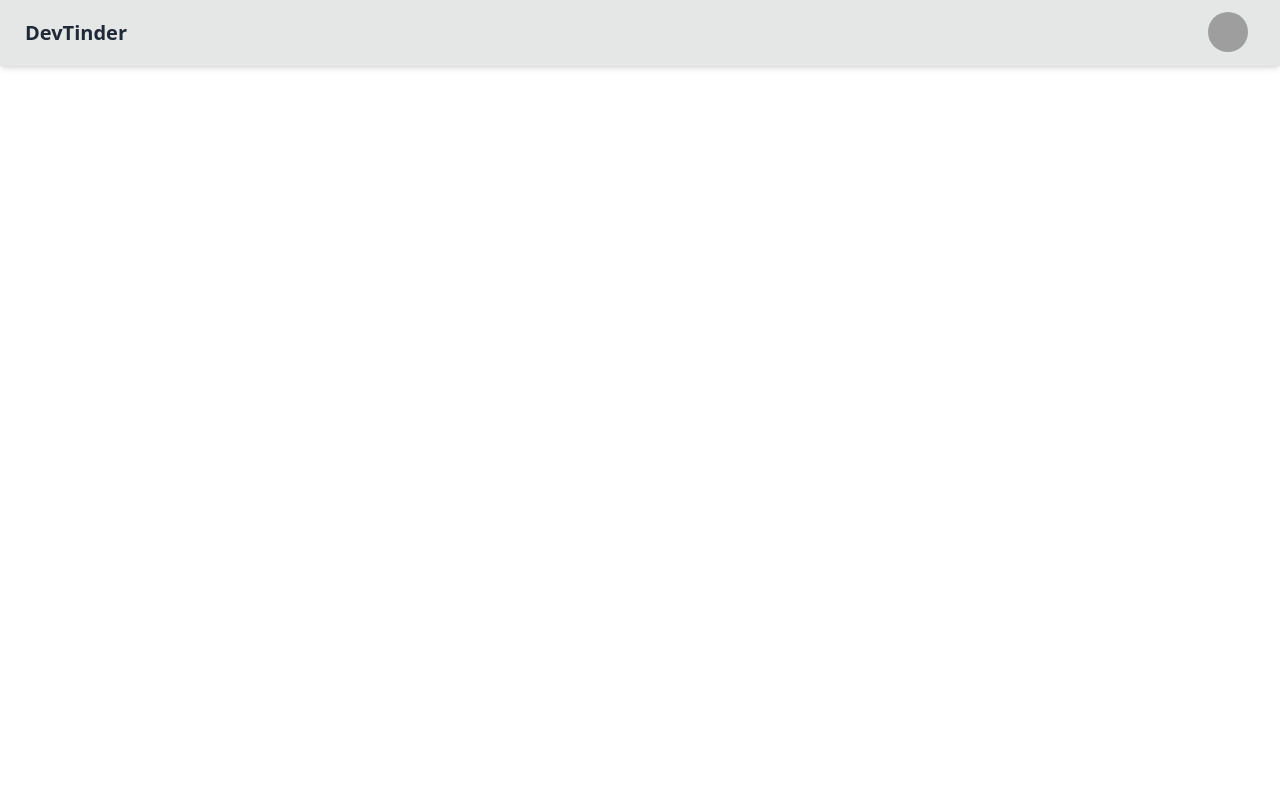
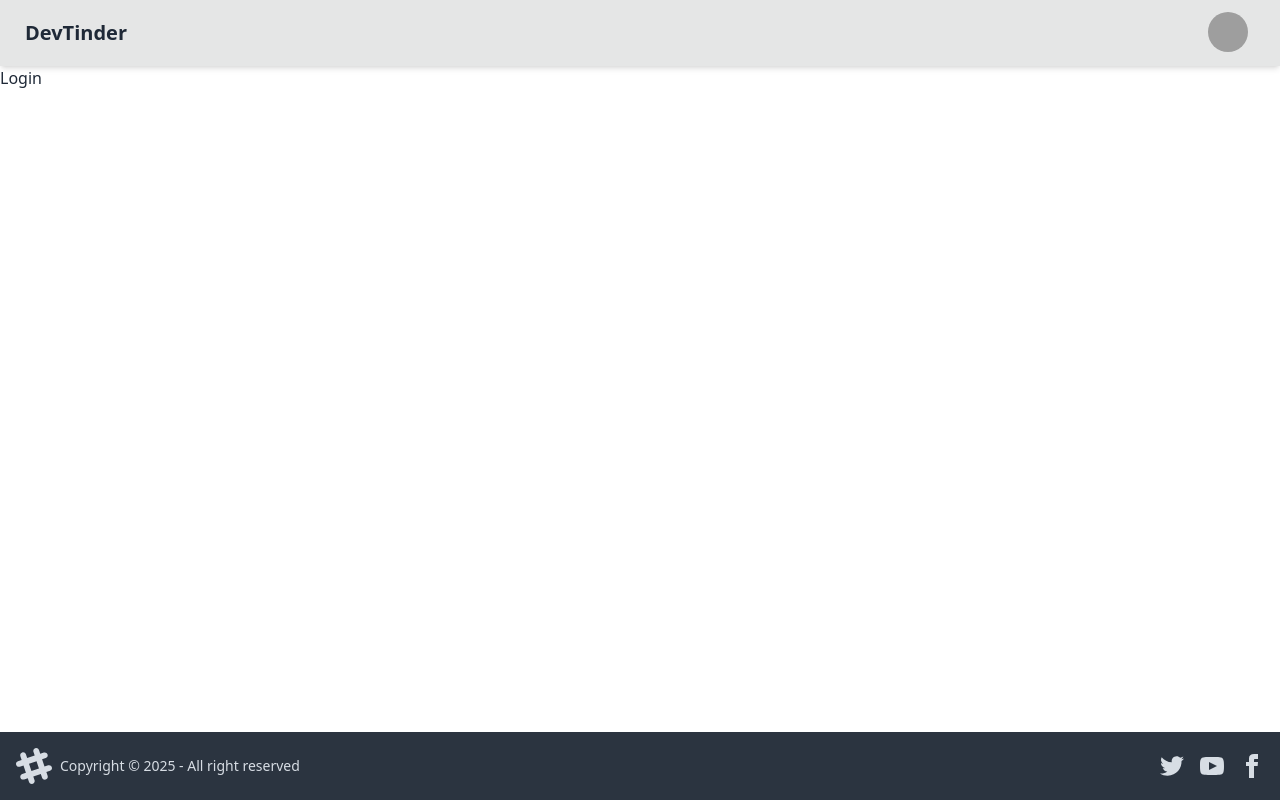
Before and after one commit to omkeshri/devSpark, a React (Vite) app in the folder Client/: page /login in a window 1280 px wide. Built offline with nearby package versions, Linux system fonts and the light colour scheme; grey boxes are pictures that could not be loaded.

Commit message:
added basic UI

```diff
--- a/Client/package.json
+++ b/Client/package.json
@@ -11,7 +11,8 @@
   },
   "dependencies": {
     "react": "^18.3.1",
-    "react-dom": "^18.3.1"
+    "react-dom": "^18.3.1",
+    "react-router-dom": "^7.1.1"
   },
   "devDependencies": {
     "@eslint/js": "^9.17.0",
--- a/Client/src/App.jsx
+++ b/Client/src/App.jsx
@@ -1,41 +1,23 @@
-import React from 'react'
+import React from "react";
+import { BrowserRouter, Routes, Route } from "react-router-dom";
+import Body from "./Body/Body";
+import Login from "./Auth/Login";
+import Profile from "./Profile/Profile";
 
 const App = () => {
   return (
     <div>
-      <div className="navbar bg-base-300 shadow-md">
-  <div className="flex-1">
-    <a className="btn btn-ghost text-xl">DevTinder</a>
-  </div>
-  <div className="flex-none gap-2">
-    {/* <div className="form-control">
-      <input type="text" placeholder="Search" className="input input-bordered w-24 md:w-auto" />
-    </div> */}
-    <div className="dropdown dropdown-end mr-5">
-      <div tabIndex={0} role="button" className="btn btn-ghost btn-circle avatar">
-        <div className="w-10 rounded-full">
-          <img
-            alt="Tailwind CSS Navbar component"
-            src="https://img.daisyui.com/images/stock/photo-1534528741775-53994a69daeb.webp" />
-        </div>
-      </div>
-      <ul
-        tabIndex={0}
-        className="menu menu-sm dropdown-content bg-base-200 rounded-box z-[1] mt-3 w-52 p-2 shadow">
-        <li>
-          <a className="justify-between">
-            Profile
-            <span className="badge">New</span>
-          </a>
-        </li>
-        <li><a>Settings</a></li>
-        <li><a>Logout</a></li>
-      </ul>
+      {/* <NavBar /> */}
+      <BrowserRouter basename="/">
+        <Routes>
+          <Route path="/" element={<Body />}>
+            <Route path="/login" element={<Login />} />
+            <Route path="/profile" element={<Profile />} />
+          </Route>
+        </Routes>
+      </BrowserRouter>
     </div>
-  </div>
-</div>
-    </div>
-  )
-}
+  );
+};
 
-export default App
+export default App;
--- /dev/null
+++ b/Client/src/Auth/Login.jsx
@@ -0,0 +1,9 @@
+import React from 'react'
+
+const Login = () => {
+  return (
+    <div>Login</div>
+  )
+}
+
+export default Login
--- /dev/null
+++ b/Client/src/Body/Body.jsx
@@ -0,0 +1,16 @@
+import React from 'react'
+import NavBar from '../Common/Navbar'
+import { Outlet } from 'react-router-dom'
+import Footer from '../Common/Footer'
+
+const Body = () => {
+  return (
+    <div>
+        <NavBar />
+        <Outlet />
+        <Footer />
+    </div>
+  )
+}
+
+export default Body
--- /dev/null
+++ b/Client/src/Common/Footer.jsx
@@ -0,0 +1,59 @@
+import React from "react";
+
+const Footer = () => {
+  return (
+    <footer className="footer bg-neutral text-neutral-content items-center p-4 fixed bottom-0">
+      <aside className="grid-flow-col items-center">
+        <svg
+          width="36"
+          height="36"
+          viewBox="0 0 24 24"
+          xmlns="http://www.w3.org/2000/svg"
+          fillRule="evenodd"
+          clipRule="evenodd"
+          className="fill-current"
+        >
+          <path d="M22.672 15.226l-2.432.811.841 2.515c.33 1.019-.209 2.127-1.23 2.456-1.15.325-2.148-.321-2.463-1.226l-.84-2.518-5.013 1.677.84 2.517c.391 1.203-.434 2.542-1.831 2.542-.88 0-1.601-.564-1.86-1.314l-.842-2.516-2.431.809c-1.135.328-2.145-.317-2.463-1.229-.329-1.018.211-2.127 1.231-2.456l2.432-.809-1.621-4.823-2.432.808c-1.355.384-2.558-.59-2.558-1.839 0-.817.509-1.582 1.327-1.846l2.433-.809-.842-2.515c-.33-1.02.211-2.129 1.232-2.458 1.02-.329 2.13.209 2.461 1.229l.842 2.515 5.011-1.677-.839-2.517c-.403-1.238.484-2.553 1.843-2.553.819 0 1.585.509 1.85 1.326l.841 2.517 2.431-.81c1.02-.33 2.131.211 2.461 1.229.332 1.018-.21 2.126-1.23 2.456l-2.433.809 1.622 4.823 2.433-.809c1.242-.401 2.557.484 2.557 1.838 0 .819-.51 1.583-1.328 1.847m-8.992-6.428l-5.01 1.675 1.619 4.828 5.011-1.674-1.62-4.829z"></path>
+        </svg>
+        <p>Copyright © {new Date().getFullYear()} - All right reserved</p>
+      </aside>
+      <nav className="grid-flow-col gap-4 md:place-self-center md:justify-self-end">
+        <a>
+          <svg
+            xmlns="http://www.w3.org/2000/svg"
+            width="24"
+            height="24"
+            viewBox="0 0 24 24"
+            className="fill-current"
+          >
+            <path d="M24 4.557c-.883.392-1.832.656-2.828.775 1.017-.609 1.798-1.574 2.165-2.724-.951.564-2.005.974-3.127 1.195-.897-.957-2.178-1.555-3.594-1.555-3.179 0-5.515 2.966-4.797 6.045-4.091-.205-7.719-2.165-10.148-5.144-1.29 2.213-.669 5.108 1.523 6.574-.806-.026-1.566-.247-2.229-.616-.054 2.281 1.581 4.415 3.949 4.89-.693.188-1.452.232-2.224.084.626 1.956 2.444 3.379 4.6 3.419-2.07 1.623-4.678 2.348-7.29 2.04 2.179 1.397 4.768 2.212 7.548 2.212 9.142 0 14.307-7.721 13.995-14.646.962-.695 1.797-1.562 2.457-2.549z"></path>
+          </svg>
+        </a>
+        <a>
+          <svg
+            xmlns="http://www.w3.org/2000/svg"
+            width="24"
+            height="24"
+            viewBox="0 0 24 24"
+            className="fill-current"
+          >
+            <path d="M19.615 3.184c-3.604-.246-11.631-.245-15.23 0-3.897.266-4.356 2.62-4.385 8.816.029 6.185.484 8.549 4.385 8.816 3.6.245 11.626.246 15.23 0 3.897-.266 4.356-2.62 4.385-8.816-.029-6.185-.484-8.549-4.385-8.816zm-10.615 12.816v-8l8 3.993-8 4.007z"></path>
+          </svg>
+        </a>
+        <a>
+          <svg
+            xmlns="http://www.w3.org/2000/svg"
+            width="24"
+            height="24"
+            viewBox="0 0 24 24"
+            className="fill-current"
+          >
+            <path d="M9 8h-3v4h3v12h5v-12h3.642l.358-4h-4v-1.667c0-.955.192-1.333 1.115-1.333h2.885v-5h-3.808c-3.596 0-5.192 1.583-5.192 4.615v3.385z"></path>
+          </svg>
+        </a>
+      </nav>
+    </footer>
+  );
+};
+
+export default Footer;
--- /dev/null
+++ b/Client/src/Common/NavBar.jsx
@@ -0,0 +1,49 @@
+import React from "react";
+
+const NavBar = () => {
+  return (
+    <div className="navbar bg-base-300 shadow-md">
+      <div className="flex-1">
+        <a className="btn btn-ghost text-xl">DevTinder</a>
+      </div>
+      <div className="flex-none gap-2">
+        {/* <div className="form-control">
+      <input type="text" placeholder="Search" className="input input-bordered w-24 md:w-auto" />
+    </div> */}
+        <div className="dropdown dropdown-end mr-5">
+          <div
+            tabIndex={0}
+            role="button"
+            className="btn btn-ghost btn-circle avatar"
+          >
+            <div className="w-10 rounded-full">
+              <img
+                alt="Tailwind CSS Navbar component"
+                src="https://img.daisyui.com/images/stock/photo-1534528741775-53994a69daeb.webp"
+              />
+            </div>
+          </div>
+          <ul
+            tabIndex={0}
+            className="menu menu-sm dropdown-content bg-base-200 rounded-box z-[1] mt-3 w-52 p-2 shadow"
+          >
+            <li>
+              <a className="justify-between">
+                Profile
+                <span className="badge">New</span>
+              </a>
+            </li>
+            <li>
+              <a>Settings</a>
+            </li>
+            <li>
+              <a>Logout</a>
+            </li>
+          </ul>
+        </div>
+      </div>
+    </div>
+  );
+};
+
+export default NavBar;
--- /dev/null
+++ b/Client/src/Profile/Profile.jsx
@@ -0,0 +1,9 @@
+import React from 'react'
+
+const Profile = () => {
+  return (
+    <div>Profile</div>
+  )
+}
+
+export default Profile
```
Also changed, not shown: 1 other file (tests, documents, lock files or other folders).
